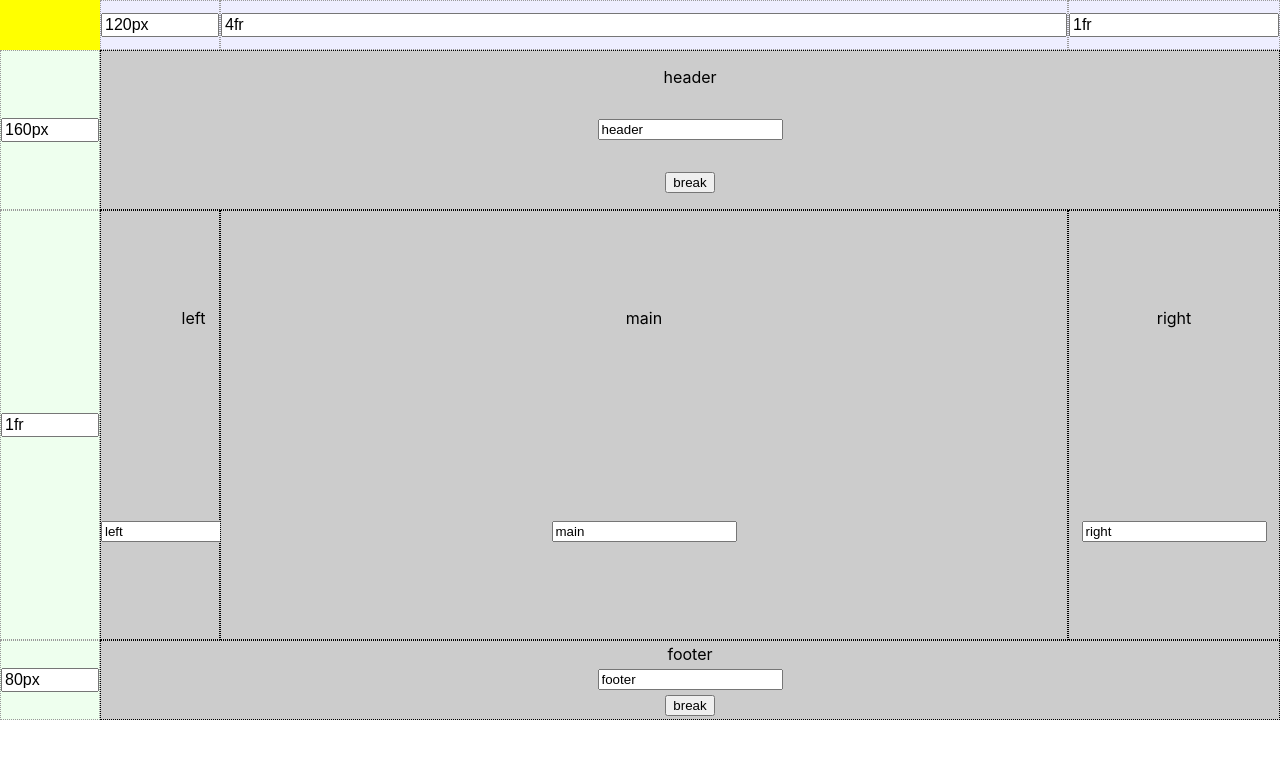
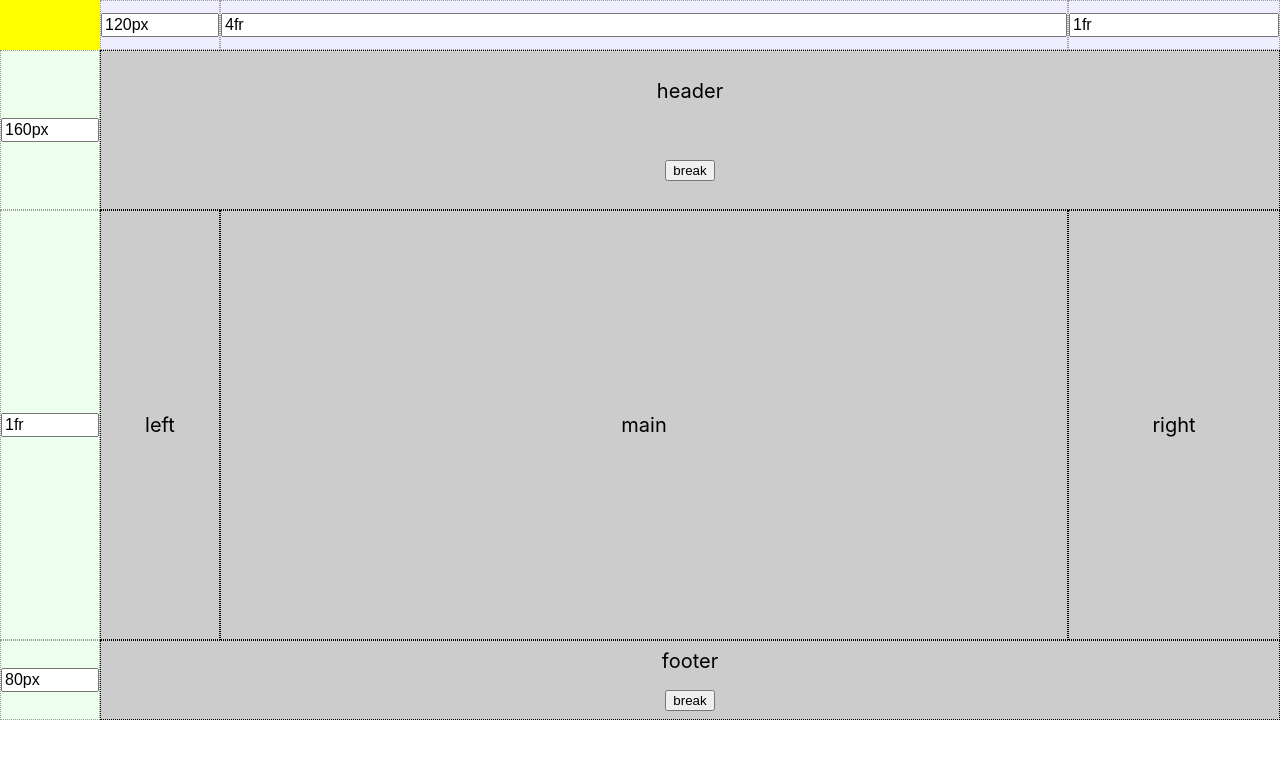
Before and after one commit to miyaoka/grid-generator, a Nuxt app: page / in a window 1280 px wide. Shown: the top 758 px of the page. Built offline with nearby package versions, Linux system fonts and the light colour scheme.

Commit message:
Add FocusInput component

```diff
--- /dev/null
+++ b/components/FocusInput.vue
@@ -0,0 +1,46 @@
+<template>
+  <span
+    @click="onInputStart"
+  >
+    <input
+      type="text"
+      :value="value"
+      v-if="focused"
+      ref="input"
+      @blur="onInputComplete"
+      @keydown.enter="onInputComplete"
+      @keydown.esc="onInputCancel"
+    >
+    <span v-else>{{value || '(noname)'}}</span>
+  </span>
+</template>
+
+<script lang="ts">
+export default {
+  data() {
+    return {
+      focused: false
+    }
+  },
+  props: {
+    value: { type: String }
+  },
+  methods: {
+    onInputStart() {
+      this.focused = true
+      this.$nextTick(() => this.$refs.input.focus())
+    },
+    onInputComplete(e) {
+      if (!this.focused || e.target.value === '') return
+      this.focused = false
+      this.$emit('input', e)
+    },
+    onInputCancel() {
+      this.focused = false
+    }
+  }
+}
+</script>
+
+<style lang="scss" scoped>
+</style>
--- a/components/GridLayoutContent.vue
+++ b/components/GridLayoutContent.vue
@@ -9,12 +9,11 @@
       :style="{'grid-area': area }"
       class="grid-cell"
     >
-      <p>{{area}}</p>
-      <input
-        type="text"
+      <FocusInput
+        class="focus-input"
         :value="area"
         @input="renameArea({oldValue: area, newValue: $event.target.value})"
-      >
+      />
 
       <button
         v-if="isMultiple(area)"
@@ -26,8 +25,12 @@
 
 <script lang="ts">
 import { mapState, mapMutations } from 'vuex'
+import FocusInput from '~/components/FocusInput.vue'
 
 export default {
+  components: {
+    FocusInput
+  },
   computed: {
     ...mapState(['areas', 'columns', 'rows']),
     flatAreas() {
@@ -76,4 +79,8 @@ export default {
   justify-items: center;
   align-items: center;
 }
+
+.focus-input {
+  font-size: 20px;
+}
 </style>
```
